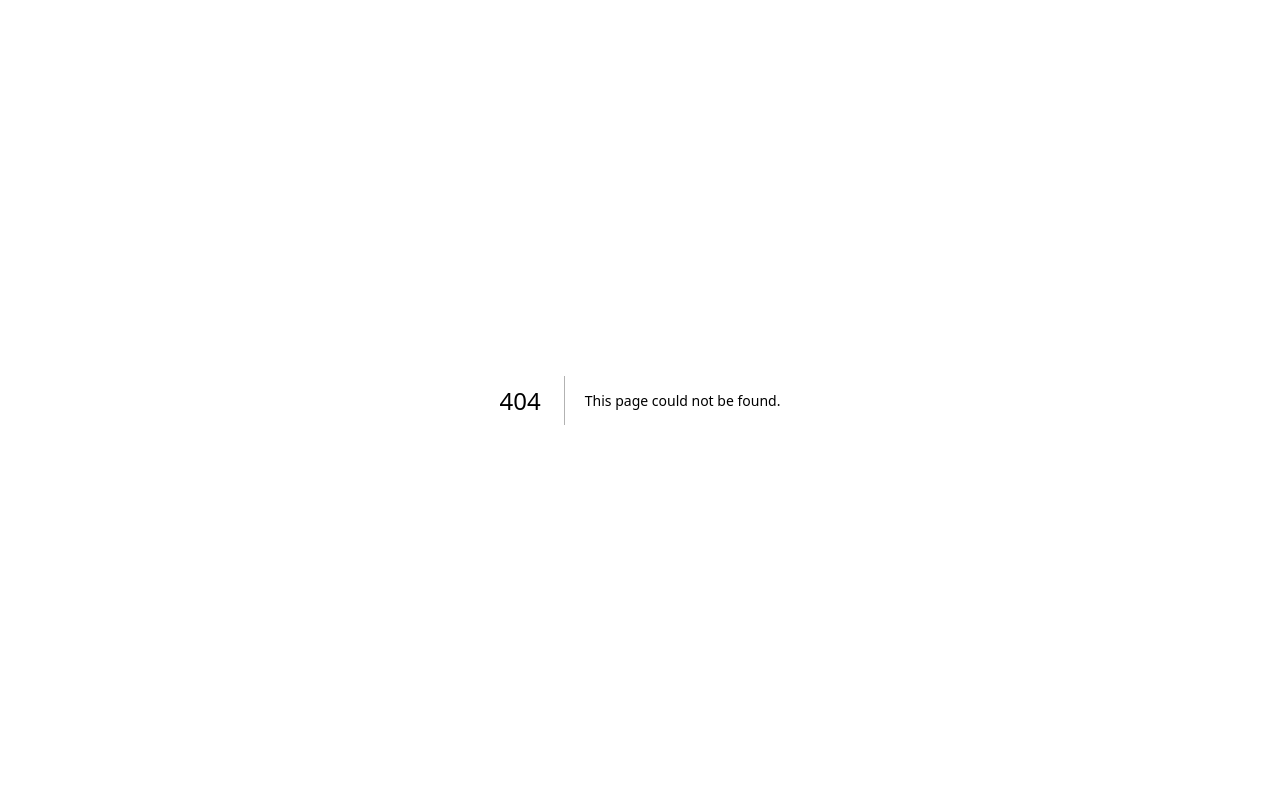
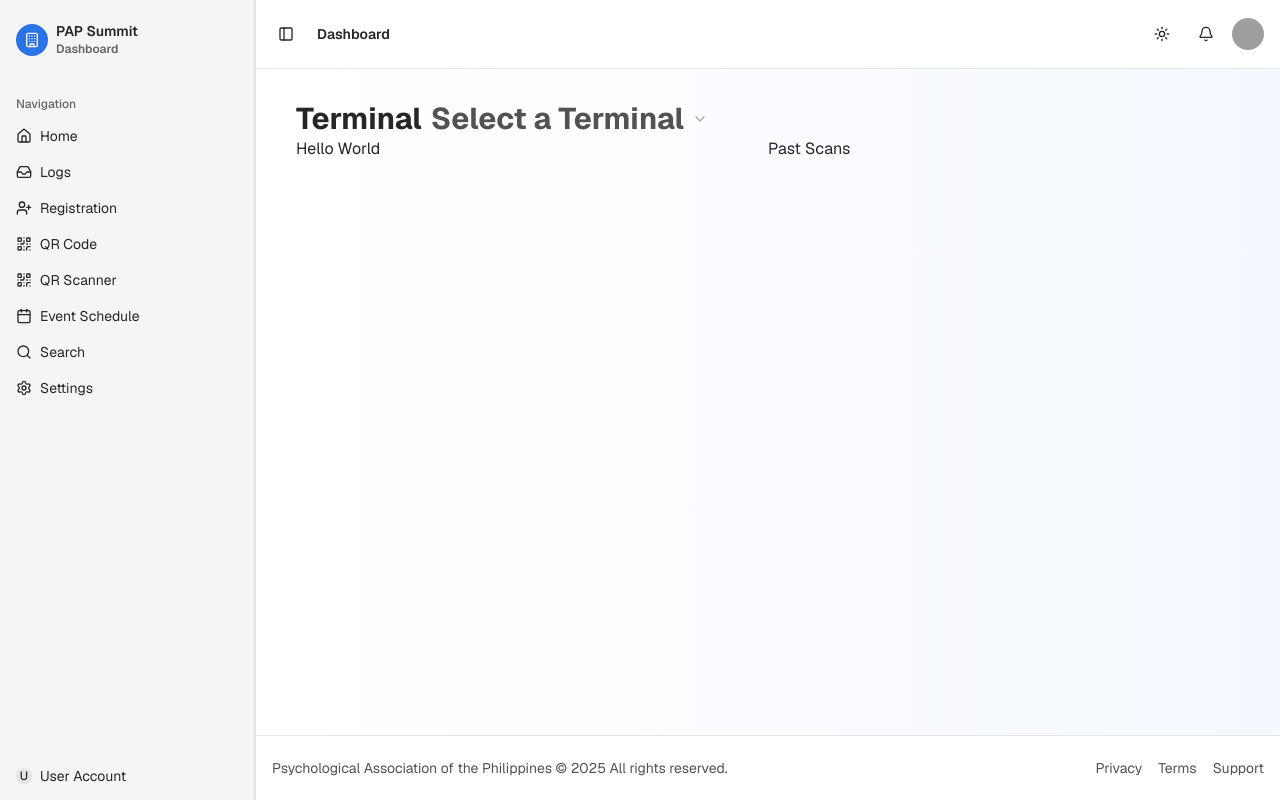
Before and after one commit to PAPCon-Registration-System/web-app, a Next.js app: page /terminal in a window 1280 px wide. Before the commit this address had no page. Built offline with nearby package versions, Linux system fonts and the light colour scheme; grey boxes are pictures that could not be loaded.

Commit message:
feat(css): add proper color theme & fix font

```diff
--- a/src/app/(app)/logs/page.tsx
+++ b/src/app/(app)/logs/page.tsx
@@ -9,16 +9,12 @@ import {
 	CardHeader,
 	CardTitle,
 } from "@/features/shared/components/base/card";
-import {
-	Tabs,
-	TabsContent,
-	TabsList,
-	TabsTrigger,
-} from "@/features/shared/components/base/tabs";
+import { Tabs, TabsContent } from "@/features/shared/components/base/tabs";
 import { Zap } from "lucide-react";
 import { LOG_TABS } from "@/features/logs/types/transformed-log";
 import LogTab from "@/features/logs/components/log-tab";
 import { LOG_GROUPS } from "@/features/shared/lib/logger";
+import { cn } from "@/features/shared/lib/utils";
 
 export default function LogsPage() {
 	const [activeTab, setActiveTab] = useState<string>(LOG_GROUPS.REGISTRATION);
@@ -44,14 +40,17 @@ export default function LogsPage() {
 						return (
 							<Card
 								key={tab.id}
-								className={`cursor-pointer border-border bg-accent transition-shadow hover:shadow-md dark:bg-card ${
-									activeTab === tab.id ? "ring-2 ring-primary" : ""
-								}`}
+								className={cn(
+									"cursor-pointer border-border bg-gradient-to-br from-card to-primary/10 transition-shadow hover:shadow-md",
+									{
+										"ring-2 ring-primary": activeTab === tab.id,
+									},
+								)}
 								onClick={() => setActiveTab(tab.id)}
 							>
 								<CardHeader>
 									<div className="flex items-center justify-between">
-										<tab.icon className="h-8 w-8 text-muted-foreground" />
+										<tab.icon className={`h-8 w-8 text-muted-foreground`} />
 										<div className={`h-3 w-3 rounded-full ${tab.color}`} />
 									</div>
 								</CardHeader>
@@ -73,22 +72,6 @@ export default function LogsPage() {
 					onValueChange={setActiveTab}
 					className="space-y-4"
 				>
-					<TabsList className="grid w-full grid-cols-4 ">
-						{LOG_TABS.map((tab) => {
-							const Icon = tab.icon;
-							return (
-								<TabsTrigger
-									key={tab.id}
-									value={tab.id}
-									className="flex items-center gap-2"
-								>
-									<Icon className="h-4 w-4" />
-									<span className="hidden sm:inline">{tab.label}</span>
-								</TabsTrigger>
-							);
-						})}
-					</TabsList>
-
 					{LOG_TABS.map((tab) => (
 						<TabsContent key={tab.id} value={tab.id}>
 							<LogTab group={tab.id} />
--- /dev/null
+++ b/src/app/(app)/terminal/components/terminal-select.tsx
@@ -0,0 +1,30 @@
+import type { ConfirmationData } from "@/features/qr-code/components/scanner/types/confirmation-data";
+import {
+	Select,
+	SelectContent,
+	SelectGroup,
+	SelectItem,
+	SelectTrigger,
+	SelectValue,
+} from "@/features/shared/components/base/select";
+
+interface Props {
+	terminalIds: ConfirmationData["terminalId"][];
+}
+
+export function TerminalSelect({ terminalIds }: Props) {
+	return (
+		<Select>
+			<SelectTrigger className="w-fit border-transparent pl-1 text-3xl shadow-none">
+				<SelectValue placeholder="Select a Terminal" />
+			</SelectTrigger>
+			<SelectContent>
+				<SelectGroup>
+					{terminalIds.map((tid) => (
+						<SelectItem value={tid}>{tid}</SelectItem>
+					))}
+				</SelectGroup>
+			</SelectContent>
+		</Select>
+	);
+}
--- /dev/null
+++ b/src/app/(app)/terminal/page.tsx
@@ -0,0 +1,18 @@
+"use client";
+
+import { TerminalSelect } from "./components/terminal-select";
+
+const VALID_TERMINAL_IDS = ["1", "2", "3", "4", "5"];
+
+export default function Page() {
+	return (
+		<div className="grid grid-cols-2">
+			<h1 className="col-span-full flex gap-1 font-bold text-3xl text-foreground">
+				<span>Terminal</span>
+				<TerminalSelect terminalIds={VALID_TERMINAL_IDS} />
+			</h1>
+			<section>Hello World</section>
+			<section>Past Scans</section>
+		</div>
+	);
+}
--- a/src/app/globals.css
+++ b/src/app/globals.css
@@ -100,31 +100,88 @@
 }
 
 :root {
-	--radius: 0.625rem;
-	--background: oklch(1 0 0);
-	--foreground: oklch(0.147 0.004 49.25);
-	--card: oklch(1 0 0);
-	--card-foreground: oklch(0.147 0.004 49.25);
-	--popover: oklch(1 0 0);
-	--popover-foreground: oklch(0.147 0.004 49.25);
-	--primary: oklch(0.216 0.006 56.043);
-	--primary-foreground: oklch(0.985 0.001 106.423);
-	--secondary: oklch(0.97 0.001 106.424);
-	--secondary-foreground: oklch(0.216 0.006 56.043);
-	--muted: oklch(0.97 0.001 106.424);
-	--muted-foreground: oklch(0.553 0.013 58.071);
-	--accent: oklch(0.97 0.001 106.424);
-	--accent-foreground: oklch(0.216 0.006 56.043);
-	--destructive: oklch(0.577 0.245 27.325);
-	--border: oklch(0.923 0.003 48.717);
-	--input: oklch(0.923 0.003 48.717);
-	--ring: oklch(0.709 0.01 56.259);
-	--chart-1: oklch(0.646 0.222 41.116);
-	--chart-2: oklch(0.6 0.118 184.704);
-	--chart-3: oklch(0.398 0.07 227.392);
-	--chart-4: oklch(0.828 0.189 84.429);
-	--chart-5: oklch(0.769 0.188 70.08);
+  --primary-50: oklch(0.9694 0.0112 252.23);
+  --primary-100: oklch(0.9333 0.0252 253.1);
+  --primary-200: oklch(0.8836 0.0476 251.58);
+  --primary-300: oklch(0.8109 0.0855 249.5);
+  --primary-400: oklch(0.7118 0.1327 252.25);
+  --primary-500: oklch(0.631 0.168 256.84);
+  --primary-600: oklch(0.5731 0.1886 259.85);
+  --primary-700: oklch(0.4895 0.1846 261.25);
+  --primary-800: oklch(0.4263 0.1512 262.48);
+  --primary-900: oklch(0.3803 0.1119 262.53);
+  --primary-950: oklch(0.2832 0.0708 264.66);
+  --primary-1000: oklch(0.22 0.0439 266.21);
 
+  --background: var(--color-white);
+  --foreground: oklch(0.269 0 0);
+  --card: var(--color-white);
+  --card-foreground: oklch(0.269 0 0);
+  --popover: var(--color-white);
+  --popover-foreground: oklch(0.269 0 0);
+  --primary: var(--primary-600);
+  --primary-foreground: var(--color-white);
+  --secondary: oklch(0.97 0 0);
+  --secondary-foreground: oklch(0.269 0 0);
+  --muted: oklch(0.9851 0 0);
+  --muted-foreground: oklch(0.439 0 0);
+  --accent: oklch(0.9851 0 0);
+  --accent-foreground: oklch(0.269 0 0);
+  --destructive: oklch(0.577 0.245 27.325);
+  --border: oklch(0.922 0 0);
+  --input: oklch(0.87 0 0);
+  --ring: var(--primary-600);
+  --chart-1: var(--primary-600);
+  --chart-2: var(--primary-200);
+  --chart-3: var(--primary-400);
+  --chart-4: var(--primary-300);
+  --chart-5: var(--primary-100);
+  --radius: 1rem;
+  --sidebar: oklch(0.97 0 0);
+  --sidebar-foreground: oklch(0.269 0 0);
+  --sidebar-primary: var(--primary-600);
+  --sidebar-primary-foreground: var(--color-white);
+  --sidebar-accent: oklch(0.922 0 0);
+  --sidebar-accent-foreground: oklch(0.269 0 0);
+  --sidebar-border: oklch(0.922 0 0);
+  --sidebar-ring: var(--primary-600);
+}
+
+.dark {
+  --background: oklch(0.145 0 0);
+  --foreground: oklch(0.922 0 0);
+  --card: oklch(0.145 0 0);
+  --card-foreground: oklch(0.922 0 0);
+  --popover: oklch(0.145 0 0);
+  --popover-foreground: oklch(0.922 0 0);
+  --primary: var(--primary-600);
+  --primary-foreground: var(--color-white);
+  --secondary: oklch(0.269 0 0);
+  --secondary-foreground: oklch(0.922 0 0);
+  --muted: oklch(0.205 0 0);
+  --muted-foreground: oklch(0.708 0 0);
+  --accent: oklch(0.205 0 0);
+  --accent-foreground: oklch(0.922 0 0);
+  --destructive: oklch(0.704 0.191 22.216);
+  --border: oklch(0.269 0 0);
+  --input: oklch(0.371 0 0);
+  --ring: var(--primary-600);
+  --chart-1: var(--primary-600);
+  --chart-2: var(--primary-200);
+  --chart-3: var(--primary-400);
+  --chart-4: var(--primary-300);
+  --chart-5: var(--primary-100);
+  --sidebar: oklch(0.205 0 0);
+  --sidebar-foreground: oklch(0.922 0 0);
+  --sidebar-primary: var(--primary-600);
+  --sidebar-primary-foreground: var(--color-white);
+  --sidebar-accent: oklch(0.269 0 0);
+  --sidebar-accent-foreground: oklch(0.922 0 0);
+  --sidebar-border: oklch(0.269 0 0);
+  --sidebar-ring: var(--primary-600);
+}
+
+:root {
 	/* Analytics and chart specific colors */
 	--analytics-primary: oklch(0.488 0.243 264.376);
 	--analytics-primary-dark: oklch(0.398 0.243 264.376);
@@ -146,42 +203,9 @@
 	--info-foreground: oklch(0.985 0.001 106.423);
 	--info-dark: oklch(0.398 0.243 264.376);
 	--info-light: oklch(0.578 0.193 264.376);
-
-	--sidebar: oklch(0.985 0.001 106.423);
-	--sidebar-foreground: oklch(0.147 0.004 49.25);
-	--sidebar-primary: oklch(0.216 0.006 56.043);
-	--sidebar-primary-foreground: oklch(0.985 0.001 106.423);
-	--sidebar-accent: oklch(0.97 0.001 106.424);
-	--sidebar-accent-foreground: oklch(0.216 0.006 56.043);
-	--sidebar-border: oklch(0.923 0.003 48.717);
-	--sidebar-ring: oklch(0.709 0.01 56.259);
 }
 
 .dark {
-	--background: oklch(0.147 0.004 49.25);
-	--foreground: oklch(0.985 0.001 106.423);
-	--card: oklch(0.216 0.006 56.043);
-	--card-foreground: oklch(0.985 0.001 106.423);
-	--popover: oklch(0.216 0.006 56.043);
-	--popover-foreground: oklch(0.985 0.001 106.423);
-	--primary: oklch(0.923 0.003 48.717);
-	--primary-foreground: oklch(0.216 0.006 56.043);
-	--secondary: oklch(0.268 0.007 34.298);
-	--secondary-foreground: oklch(0.985 0.001 106.423);
-	--muted: oklch(0.268 0.007 34.298);
-	--muted-foreground: oklch(0.709 0.01 56.259);
-	--accent: oklch(0.268 0.007 34.298);
-	--accent-foreground: oklch(0.985 0.001 106.423);
-	--destructive: oklch(0.704 0.191 22.216);
-	--border: oklch(1 0 0 / 10%);
-	--input: oklch(1 0 0 / 15%);
-	--ring: oklch(0.553 0.013 58.071);
-	--chart-1: oklch(0.488 0.243 264.376);
-	--chart-2: oklch(0.696 0.17 162.48);
-	--chart-3: oklch(0.769 0.188 70.08);
-	--chart-4: oklch(0.627 0.265 303.9);
-	--chart-5: oklch(0.645 0.246 16.439);
-
 	/* Analytics and chart specific colors */
 	--analytics-primary: oklch(0.578 0.193 264.376);
 	--analytics-primary-dark: oklch(0.488 0.243 264.376);
@@ -203,15 +227,6 @@
 	--info-foreground: oklch(0.147 0.004 49.25);
 	--info-dark: oklch(0.488 0.243 264.376);
 	--info-light: oklch(0.668 0.163 264.376);
-
-	--sidebar: oklch(0.216 0.006 56.043);
-	--sidebar-foreground: oklch(0.985 0.001 106.423);
-	--sidebar-primary: oklch(0.488 0.243 264.376);
-	--sidebar-primary-foreground: oklch(0.985 0.001 106.423);
-	--sidebar-accent: oklch(0.268 0.007 34.298);
-	--sidebar-accent-foreground: oklch(0.985 0.001 106.423);
-	--sidebar-border: oklch(1 0 0 / 10%);
-	--sidebar-ring: oklch(0.553 0.013 58.071);
 }
 
 
@@ -234,52 +249,3 @@
 		--sidebar-ring: oklch(0.708 0 0);
 	}
 }
-
-
-::-webkit-scrollbar {
-	height: 0.2em;
-	width: 0.2em;
-	border-radius: 50px;
-}
-
-/* Track */
-::-webkit-scrollbar-track {
-	background: hsl(var(--muted));
-	border-radius: 50px;
-}
-
-/* Handle */
-::-webkit-scrollbar-thumb {
-	background: hsl(var(--muted-foreground));
-	border-radius: 100px;
-}
-
-/* Handle on hover */
-::-webkit-scrollbar-thumb:hover {
-	background: hsl(var(--primary));
-}
-
-.dark {
-	::-webkit-scrollbar {
-		height: 0.2em;
-		width: 0.2em;
-		border-radius: 50px;
-	}
-
-	/* Track */
-	::-webkit-scrollbar-track {
-		background: hsl(var(--muted));
-		border-radius: 50px;
-	}
-
-	/* Handle */
-	::-webkit-scrollbar-thumb {
-		background: hsl(var(--muted-foreground));
-		border-radius: 100px;
-	}
-
-	/* Handle on hover */
-	::-webkit-scrollbar-thumb:hover {
-		background: hsl(var(--primary));
-	}
-}
--- a/src/app/layout.tsx
+++ b/src/app/layout.tsx
@@ -1,5 +1,5 @@
 import type { Metadata } from "next";
-import { Geist, Geist_Mono } from "next/font/google";
+import { Geist } from "next/font/google";
 import "./globals.css";
 import { ThemeProvider } from "@/features/shared/components/base/theme-provider";
 import { QueryClientProvider } from "@/features/shared/components/QueryClientProvider";
@@ -8,11 +8,6 @@ import { Toaster } from "@/features/shared/components/base/sonner";
 
 const geistSans = Geist({
 	variable: "--font-geist-sans",
-	subsets: ["latin"],
-});
-
-const geistMono = Geist_Mono({
-	variable: "--font-geist-mono",
 	subsets: ["latin"],
 });
 
@@ -28,9 +23,7 @@ export default function RootLayout({
 }>) {
 	return (
 		<html suppressHydrationWarning lang="en">
-			<body
-				className={`${geistSans.variable} ${geistMono.variable} antialiased`}
-			>
+			<body className={`${geistSans.className} antialiased`}>
 				<ThemeProvider
 					attribute="class"
 					defaultTheme="system"
```
